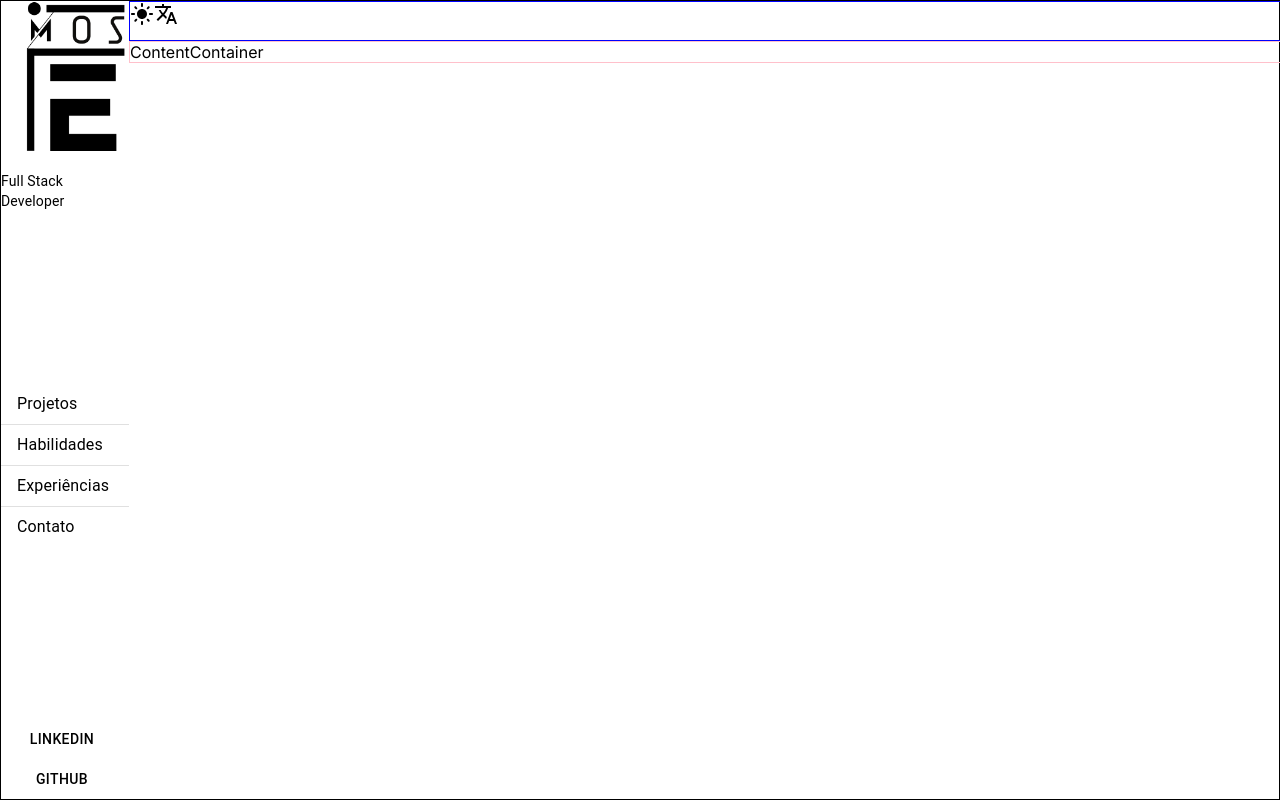
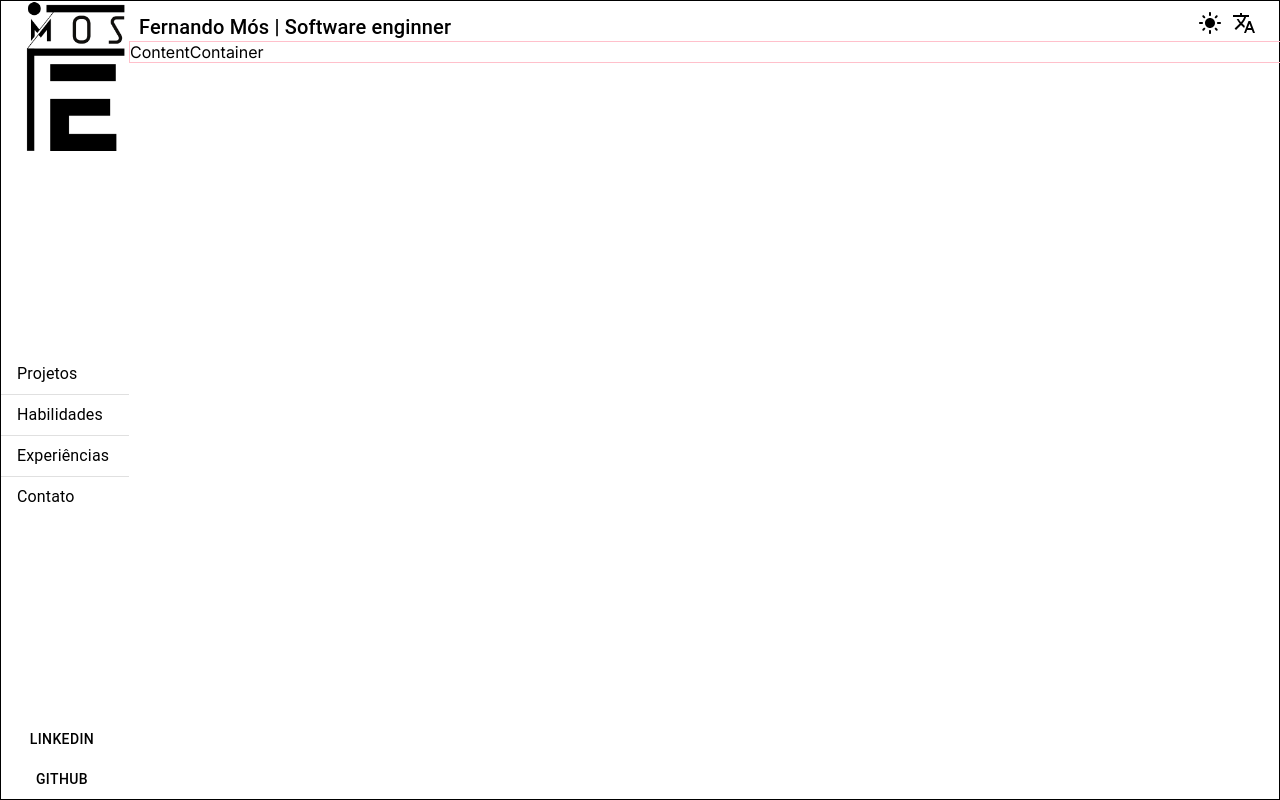
Before and after one commit to fernandomospf/fernandomos.dev, a Next.js app: page / in a window 1280 px wide. Built offline with nearby package versions, Linux system fonts and the light colour scheme.

Commit message:
:sparkles: Added infomation in header bar

```diff
--- a/src/components/Global/ContentContainer/ContentContainer.tsx
+++ b/src/components/Global/ContentContainer/ContentContainer.tsx
@@ -2,7 +2,9 @@ import React from 'react'
 
 function ContentContainer() {
 return (
-    <div style={{ border: '1px solid pink', flex: '1'}}>ContentContainer</div>
+    <div style={{ border: '1px solid pink', flex: '1'}}>
+        ContentContainer
+    </div>
 )
 }
 
--- a/src/components/Global/HeaderBar/HeaderBar.tsx
+++ b/src/components/Global/HeaderBar/HeaderBar.tsx
@@ -2,7 +2,7 @@ import React from 'react'
 import TranslateIcon from '@mui/icons-material/Translate';
 import DarkModeIcon from '@mui/icons-material/DarkMode';
 import LightModeIcon from '@mui/icons-material/LightMode';
-import { Box } from '@mui/material';
+import { Box, Typography } from '@mui/material';
 
 const theme = {
     'dark': <DarkModeIcon />,
@@ -11,11 +11,26 @@ const theme = {
 
 function HeaderBar() {
 return (
-    <Box style={{ border: '1px solid blue', width: '100vw', height: '5vh'}}>
-        {
-            theme['ligth']
-        }
-        <TranslateIcon />
+    <Box
+    style={{
+        width: '90vw',
+        height: '5vh',
+        padding: '10px',
+        paddingRight: '25px',
+        display: 'flex',
+        justifyContent: 'space-between',
+        gap: '25px'
+        }}
+    >
+        <Typography variant="h6">
+        Fernando Mós | Software enginner
+        </Typography>
+        <Box sx={{display: 'flex', gap: '10px'}}>
+            {
+                theme['ligth']
+            }
+            <TranslateIcon />
+        </Box>
     </Box>
 )
 }
--- a/src/components/Global/SideMenu/SideMenu.tsx
+++ b/src/components/Global/SideMenu/SideMenu.tsx
@@ -65,9 +65,6 @@ return (
                 height={150}
                 style={{padding: '0', margin: '0'}}
             />
-            <Typography variant="body2">
-                Full Stack Developer
-            </Typography>
         </Box>
             <List style={{display: 'flex', flexDirection: 'column'}}>
             {
```
